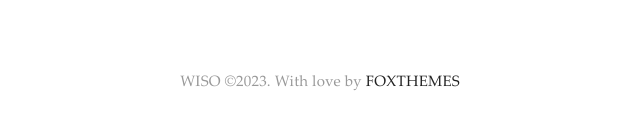
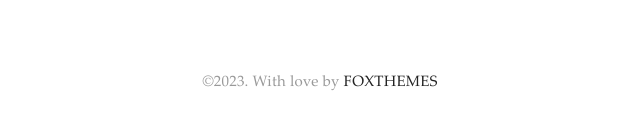
Before and after one commit to webbravo/sdlove, a plain HTML site: page index.html in a window 1280 px wide. Shown: the part 5681-5811 px from the top of the page, 320-960 px from the left. Drawn offline with Linux system fonts and the light colour scheme; files whose address does not match are found by name; a web font is replaced by a local one.

Commit message:
Remove WISO branding

```diff
--- a/index.html
+++ b/index.html
@@ -602,7 +602,7 @@
                         </a>
                     </div>
                     <div class="copyright text-center col-lg-4 col-xs-12">
-                        WISO ©2023. With love by
+                        ©2023. With love by
                         <a href="https://foxthemes.me/">FOXTHEMES</a>
                     </div>
                     <div class="scroll-top-button col-lg-4 col-xs-12">
```
